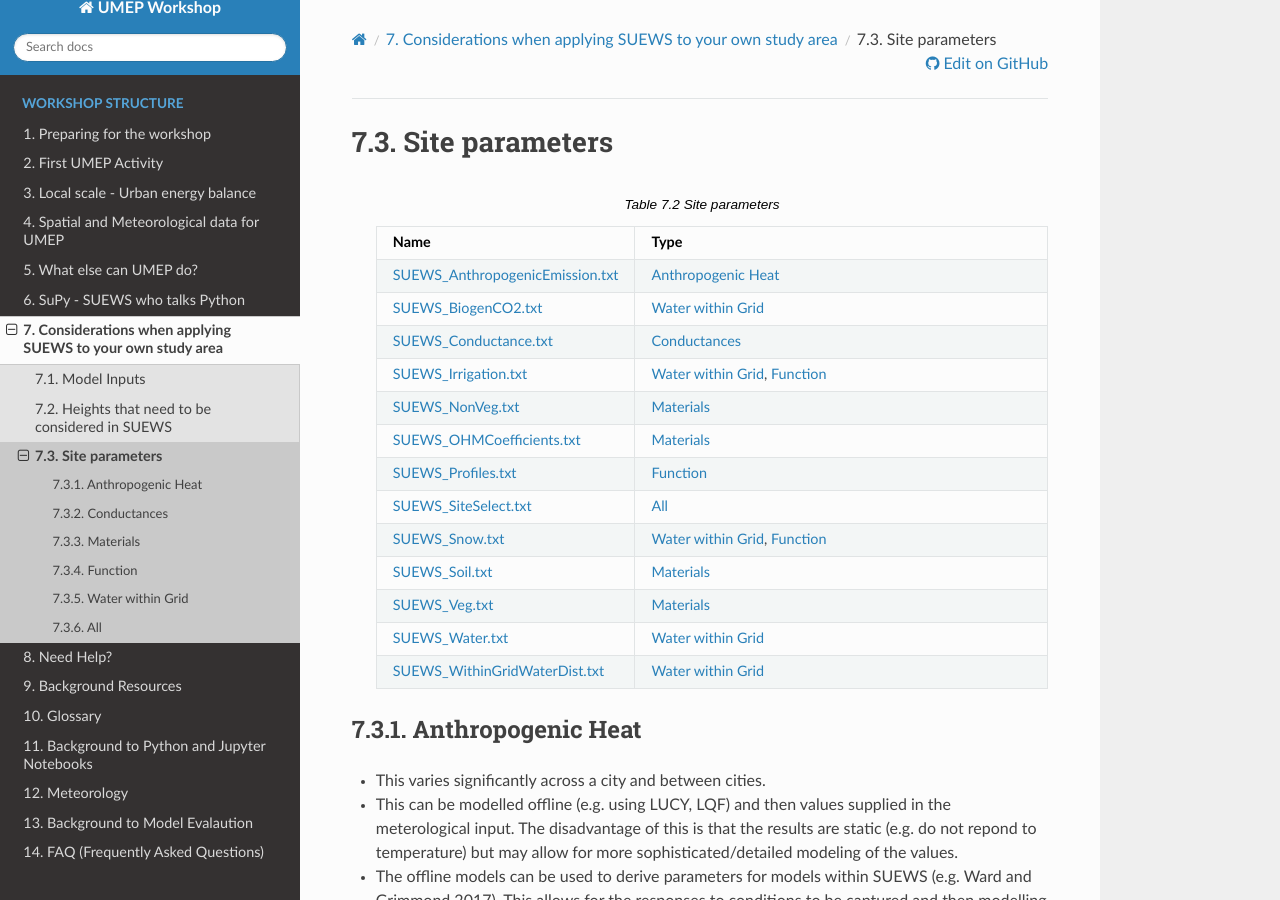
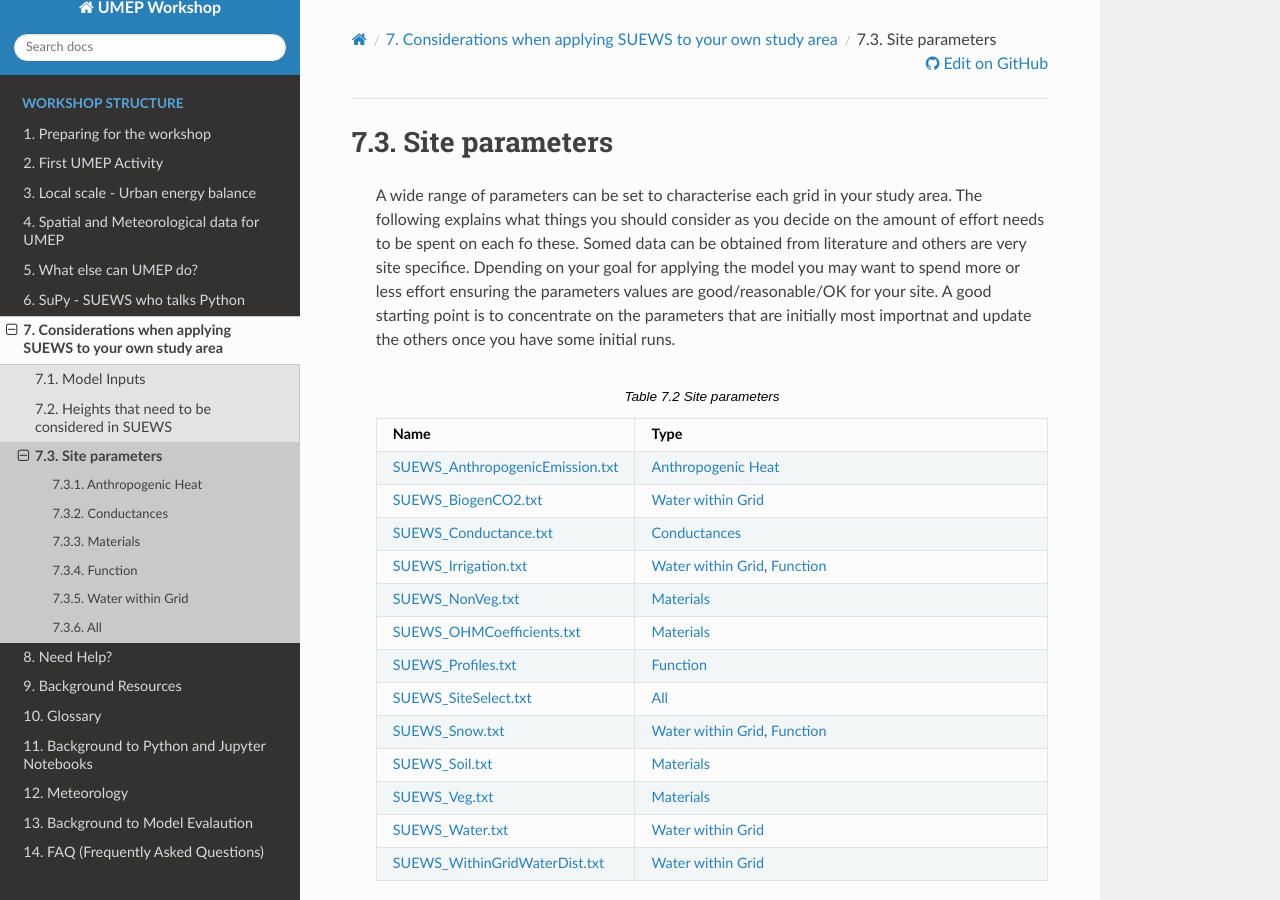
Before and after one commit to Urban-Meteorology-Reading/UMEP-Workshop, a Sphinx documentation site: the page built from source/Parameters/T1.rst, in a window 1280 px wide and 900 px high. Built offline with Sphinx 7.4.7 and the Read the Docs theme 2.0.0, drawn with Linux system fonts in a browser that asks for light colours.

Commit message:
Update T1.rst

```diff
--- a/source/Parameters/T1.rst
+++ b/source/Parameters/T1.rst
@@ -2,6 +2,9 @@
 
 Site parameters
 ----------------
+ A wide range of parameters can be set to characterise each grid in your study area.  The following explains what things you should consider as you decide on the amount of effort needs to be spent on each fo these. Somed data can be obtained from literature and others are very site specifice. Dpending on your goal for applying the model you may want to spend more or less effort ensuring the parameters values are good/reasonable/OK for your site. A good starting point is to concentrate  on the  parameters that are initially most importnat and update the others once you have some initial runs.
+
+
 
 
  .. list-table:: Site parameters
```
